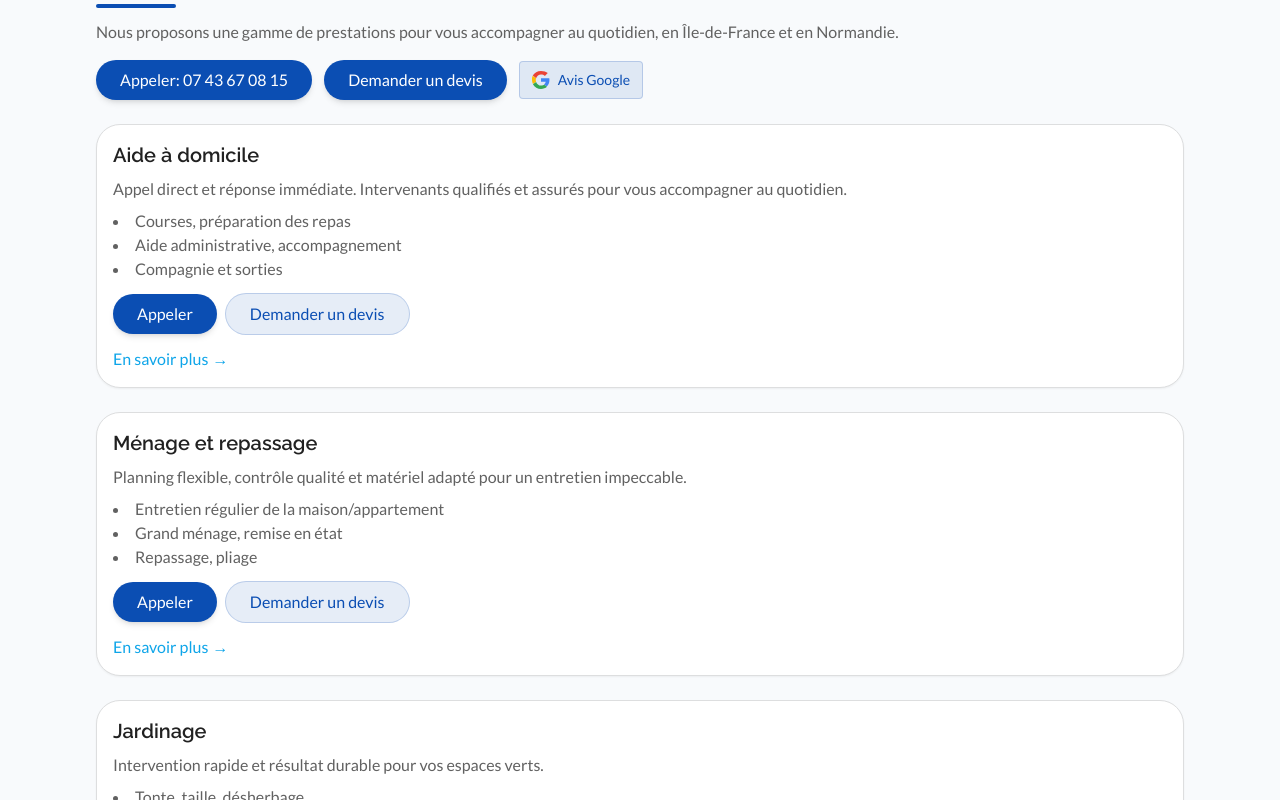
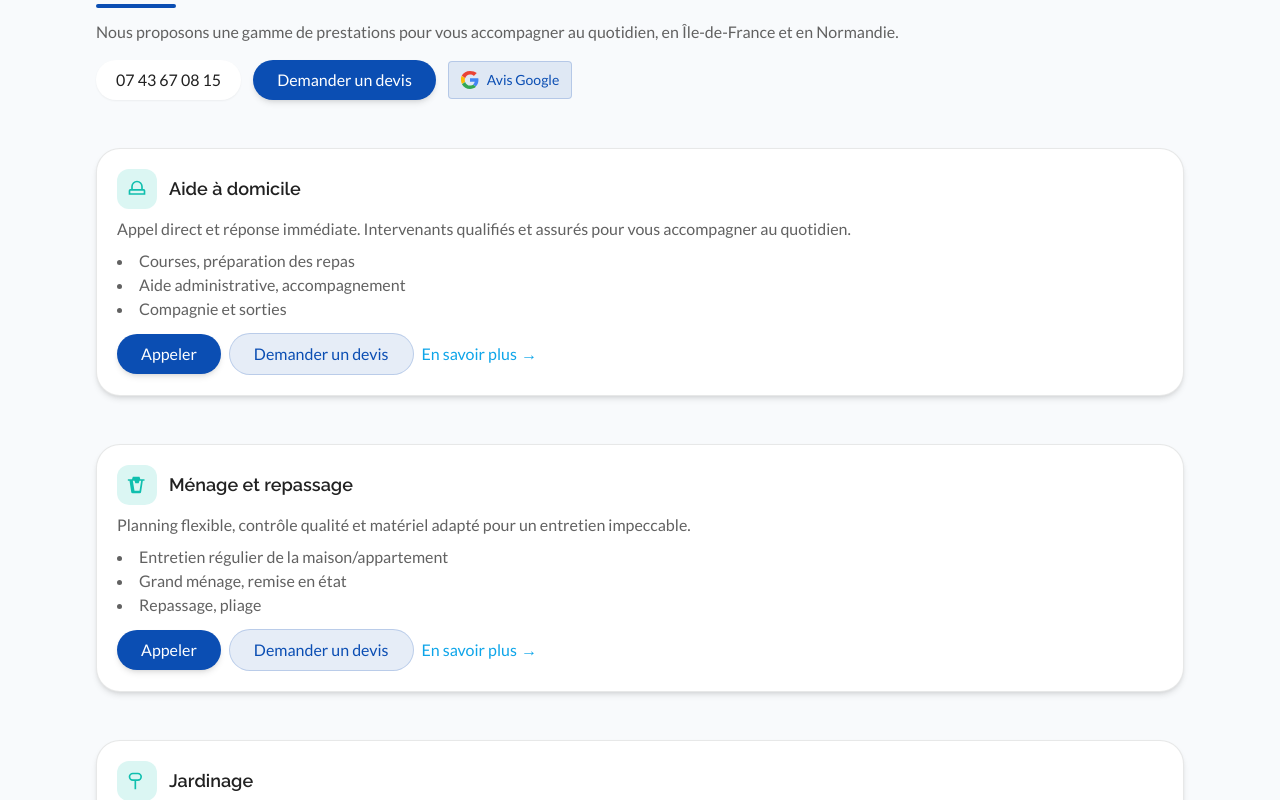
Before and after one commit to Soofmaax/RCP-Multiservices, a React (Vite) app: page /services in a window 1280 px wide. Shown: the part 260-1060 px from the top of the page. Built offline with nearby package versions, Linux system fonts and the light colour scheme; no server answers.

Commit message:
refactor(services): add inline SVG service icons, restructure service sections into cards, update button classes
Co-authored-by: Genie <genie@cosine.sh>

```diff
--- a/src/pages/ServicesPage.tsx
+++ b/src/pages/ServicesPage.tsx
@@ -2,7 +2,7 @@ import { Helmet } from 'react-helmet-async';
 import { Link } from 'react-router-dom';
 import { GoogleReviewsBadge } from '../components';
 import { buildFaqLd } from '../utils/seo';
-import { btnPrimary, ctaRow } from '../utils/styles';
+import { ctaRow } from '../utils/styles';
 
 const SITE_URL = 'https://www.rcp-multiservices.com';
 
@@ -26,6 +26,23 @@ export default function ServicesPage() {
       a: 'Oui, nos intervenants sont qualifiés, assurés et accompagnés.',
     },
   ]);
+
+  // Minimal inline icons for services (harmonized with home)
+  const ServiceIconHomeAssist = () => (
+    <svg width="20" height="20" viewBox="0 0 24 24" aria-hidden="true" focusable="false">
+      <path fill="currentColor" d="M12 2a7 7 0 0 0-7 7v3H4a2 2 0 0 0-2 2v5h20v-5a2 2 0 0 0-2-2h-1V9a7 7 0 0 0-7-7zm-5 10V9a5 5 0 0 1 10 0v3H7zm-3 5v-3h16v3H4z"/>
+    </svg>
+  );
+  const ServiceIconClean = () => (
+    <svg width="20" height="20" viewBox="0 0 24 24" aria-hidden="true" focusable="false">
+      <path fill="currentColor" d="M9 2h6l1 3h5v2h-2l-2 13a2 2 0 0 1-2 2H7a2 2 0 0 1-2-2L3 7H1V5h5l1-3zm0 5H7l2 12h6l2-12h-2l-1 3H10L9 7z"/>
+    </svg>
+  );
+  const ServiceIconGarden = () => (
+    <svg width="20" height="20" viewBox="0 0 24 24" aria-hidden="true" focusable="false">
+      <path fill="currentColor" d="M7 2a5 5 0 0 0 0 10h2v10h2V12h2a5 5 0 0 0 0-10H7zm0 2h6a3 3 0 1 1 0 6H7a3 3 0 1 1 0-6z"/>
+    </svg>
+  );
 
   return (
     <>
@@ -56,23 +73,27 @@ export default function ServicesPage() {
           Île-de-France et en Normandie.
         </p>
         <div className={ctaRow}>
-          <a href="tel:+33743670815" className={btnPrimary}>
-            Appeler: 07&nbsp;43&nbsp;67&nbsp;08&nbsp;15
+          <a href="tel:+33743670815" className="btn-white">
+            07&nbsp;43&nbsp;67&nbsp;08&nbsp;15
           </a>
-          <Link to="/contact" className={btnPrimary}>
+          <Link to="/contact" className="btn-request">
             Demander un devis
           </Link>
           <GoogleReviewsBadge />
         </div>
 
-        <section className="mt-6 card p-4">
-          <div className="flex items-center gap-2">
-            <h2 className="text-xl font-semibold">Aide à domicile</h2>
+        <section className="section-spacious">
+          <article className="service-card group">
+            <div className="flex items-center gap-3">
+              <div className="icon-teal">
+                <ServiceIconHomeAssist />
               </div>
-          <p className="text-neutral-600 mt-2">
+              <h2 className="service-title">Aide à domicile</h2>
+            </div>
+            <p className="service-desc mt-2">
               Appel direct et réponse immédiate. Intervenants qualifiés et assurés pour vous accompagner au quotidien.
             </p>
-          <ul className="mt-2 list-disc list-inside text-neutral-600">
+            <ul className="service-list mt-2">
               <li>Courses, préparation des repas</li>
               <li>Aide administrative, accompagnement</li>
               <li>Compagnie et sorties</li>
@@ -80,22 +101,25 @@ export default function ServicesPage() {
             <div className="mt-3 flex flex-wrap items-center gap-2">
               <a href="tel:+33743670815" className="btn-primary">Appeler</a>
               <Link to="/contact" className="btn-secondary">Demander un devis</Link>
-          </div>
-          <div className="mt-3">
               <Link to="/services" className="link-more">
                 En savoir plus <span aria-hidden="true">→</span>
               </Link>
             </div>
+          </article>
         </section>
 
-        <section className="mt-6 card p-4">
-          <div className="flex items-center gap-2">
-            <h2 className="text-xl font-semibold">Ménage et repassage</h2>
+        <section className="section-spacious">
+          <article className="service-card group">
+            <div className="flex items-center gap-3">
+              <div className="icon-teal">
+                <ServiceIconClean />
               </div>
-          <p className="text-neutral-600 mt-2">
+              <h2 className="service-title">Ménage et repassage</h2>
+            </div>
+            <p className="service-desc mt-2">
               Planning flexible, contrôle qualité et matériel adapté pour un entretien impeccable.
             </p>
-          <ul className="mt-2 list-disc list-inside text-neutral-600">
+            <ul className="service-list mt-2">
               <li>Entretien régulier de la maison/appartement</li>
               <li>Grand ménage, remise en état</li>
               <li>Repassage, pliage</li>
@@ -103,22 +127,25 @@ export default function ServicesPage() {
             <div className="mt-3 flex flex-wrap items-center gap-2">
               <a href="tel:+33743670815" className="btn-primary">Appeler</a>
               <Link to="/contact" className="btn-secondary">Demander un devis</Link>
-          </div>
-          <div className="mt-3">
               <Link to="/services" className="link-more">
                 En savoir plus <span aria-hidden="true">→</span>
               </Link>
             </div>
+          </article>
         </section>
 
-        <section className="mt-6 card p-4">
-          <div className="flex items-center gap-2">
-            <h2 className="text-xl font-semibold">Jardinage</h2>
+        <section className="section-spacious">
+          <article className="service-card group">
+            <div className="flex items-center gap-3">
+              <div className="icon-teal">
+                <ServiceIconGarden />
               </div>
-          <p className="text-neutral-600 mt-2">
+              <h2 className="service-title">Jardinage</h2>
+            </div>
+            <p className="service-desc mt-2">
               Intervention rapide et résultat durable pour vos espaces verts.
             </p>
-          <ul className="mt-2 list-disc list-inside text-neutral-600">
+            <ul className="service-list mt-2">
               <li>Tonte, taille, désherbage</li>
               <li>Entretien des haies et massifs</li>
               <li>Petits aménagements</li>
@@ -126,20 +153,19 @@ export default function ServicesPage() {
             <div className="mt-3 flex flex-wrap items-center gap-2">
               <a href="tel:+33743670815" className="btn-primary">Appeler</a>
               <Link to="/contact" className="btn-secondary">Demander un devis</Link>
-          </div>
-          <div className="mt-3">
               <Link to="/services" className="link-more">
                 En savoir plus <span aria-hidden="true">→</span>
               </Link>
             </div>
+          </article>
         </section>
 
-        <section className="mt-6">
+        <section className="section-spacious">
           <h2 className="text-xl font-semibold">Demander un devis</h2>
           <p className="text-neutral-600">
             Devis gratuit sous 24h. Contactez-nous par téléphone ou via notre formulaire.
           </p>
-          <Link to="/contact" className={btnPrimary}>
+          <Link to="/contact" className="btn-request">
             Nous contacter
           </Link>
         </section>
```
Lines whose indentation alone changed are shown as unchanged.
